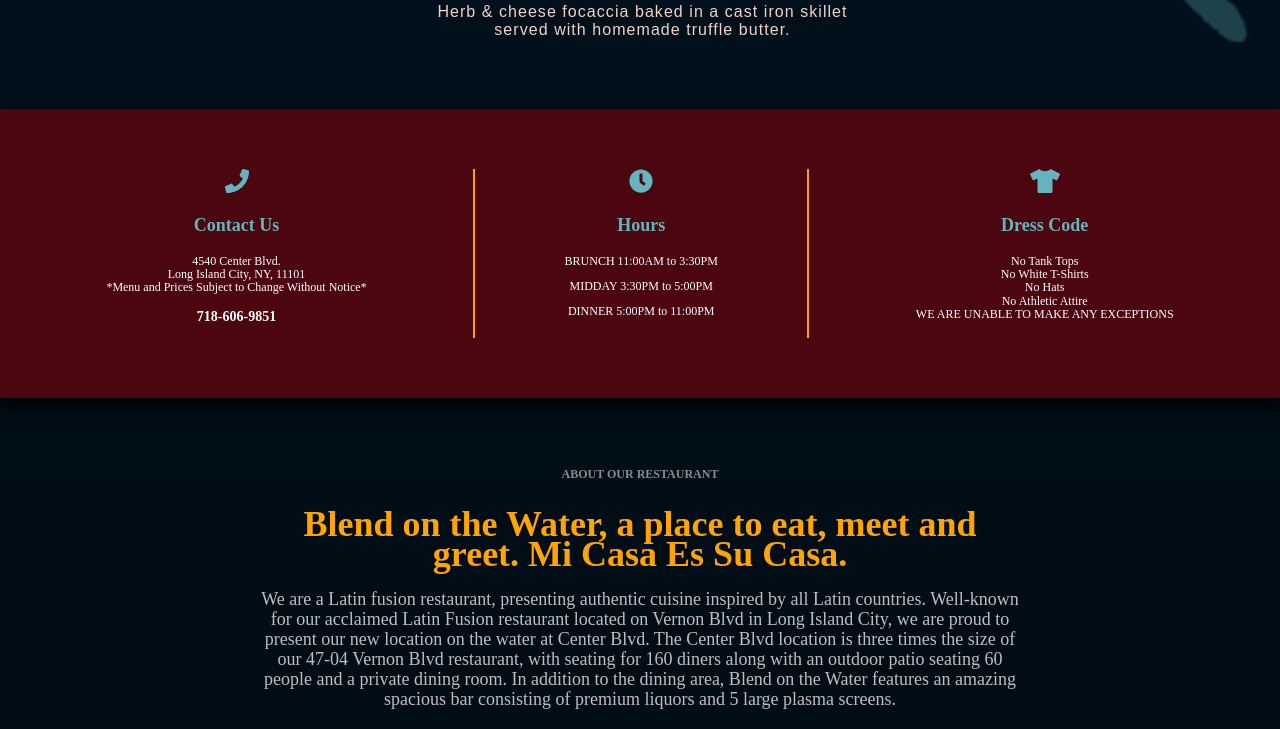
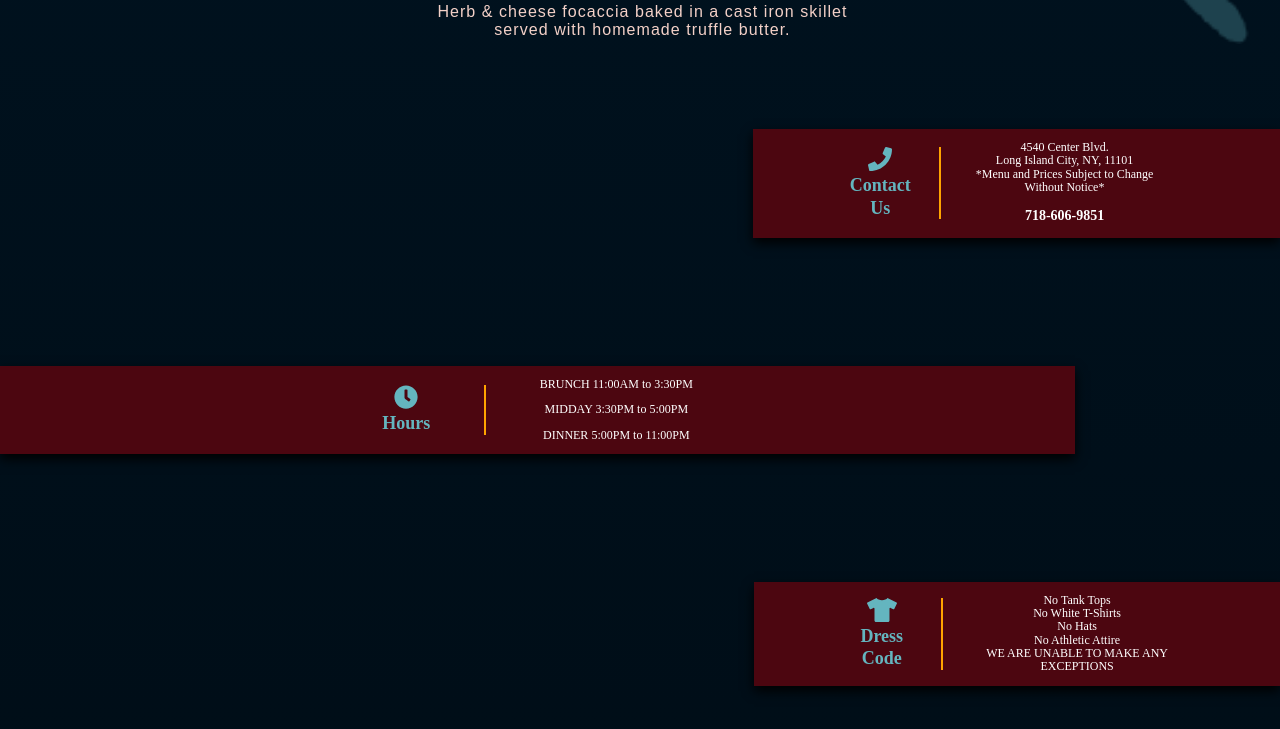
Before and after one commit to asrahman97/blendonthewater, a React (Create React App) app: page / in a window 1280 px wide. Shown: the part 2710-3439 px from the top of the page. Built offline with nearby package versions, Linux system fonts and the light colour scheme.

Commit message:
Responsiveness done

```diff
--- a/src/App.css
+++ b/src/App.css
@@ -577,6 +577,7 @@
 }
 footer h1{
   font-size: 20px;
+  color: #ffa400;
 }
 footer p {
   font-size: 10px;
@@ -690,8 +691,71 @@
     width: 35vw;
   }
 
+  .infobar {
+    background-color: transparent;
+    box-shadow: none;
+    display: flex;
+    flex-direction: column;
+  }
+
+  .infobar-hours {
+    border-right: none;
+    border-left: none;
+    max-width: 70%;
+    background-color: #4c0610;
+    display: flex;
+    align-items: center;
+    justify-content: center;
+    box-shadow: 0 5px 11px 0 black;
+  }
+
+  #info {
+    padding: 20px;
+    margin-bottom: -30px;
+  }
+
+  .infobar-address {
+    border-right: none;
+    border-left: none;
+    max-width: 70%;
+    background-color: #4c0610;
+    display: flex;
+    align-items: center;
+    align-content: center;
+    margin-bottom: 10%;
+    align-self: flex-end;
+    padding: 0 7% 0 7%;
+    box-shadow: 0 5px 11px 0 black;
+  }
+
+  #address-info {
+    max-width: 90%;
+  }
+
+  .infobar-dresscode {
+    border-right: none;
+    border-left: none;
+    max-width: 70%;
+    background-color: #4c0610;
+    display: flex;
+    align-items: center;
+    align-content: center;
+    margin-top: 10%;
+    align-self: flex-end;
+    padding: 0 7% 0 7%;
+    box-shadow: 0 5px 11px 0 black;
+  }
+
+  .logo-name-wrapper {
+    border-right: 2px solid #ffa400;
+    padding-right: 6%;
+    margin-right: 6%;
+    max-height: 50%;
+  }
+
   .infobar-title {
     font-size: 18px;
+    margin: 0;
   }
 
   .infobar-h3 {
@@ -701,4 +765,62 @@
   .infobar-pn {
     font-size: 14px;
   }
+
+  .about-title {
+    font-size: 25px;
+    line-height: 1.05;
+    width: 80%;
+  }
+
+  .about-body {
+    width: 90%;
+    line-height: 1.2;
+  }
+
+  .gallery-title {
+    font-size: 24px;
+  }
+
+  .gallery-body {
+    width: 90%;
+  }
+
+  #location {
+    width: 100vw;
+    display: flex;
+    flex-direction: column;
+    align-items: center;
+  }
+
+  #location h2 {
+    font-size: 30px;
+    margin-top: -10px;
+  }
+
+  #location p {
+    width: 80%;
+    text-align: center;
+    font-size: 16px;
+  }
+
+  footer {
+    width: 80%;
+    display: flex;
+    flex-direction: column;
+    align-items: center;
+    padding: 10%;
+  }
+
+  #reservations h1 {
+    font-size: 24px;
+  }
+
+  #reservations p {
+    font-size: 14px;
+    line-height: 1.5;
+  }
+
+  footer button {
+    margin-bottom: 40px;
+  }
 }
--- a/src/components/infoBar.js
+++ b/src/components/infoBar.js
@@ -13,25 +13,36 @@
     return (
       <div className="infobar" id="info">
         <div className="infobar-address">
+          <div className="logo-name-wrapper">
             <span className="icon-fa">{contact}</span>
             <h3 className="infobar-title">Contact Us</h3>
-          <h3 className="infobar-h3">
+          </div>
+          <div className="hours-wrapper">
+            <h3 className="infobar-h3" id="address-info">
               4540 Center Blvd. <br className="add-break" />
               Long Island City, NY, 11101 <br className="add-break" />
               *Menu and Prices Subject to Change Without Notice*{" "}
               <h3 className="infobar-pn">718-606-9851</h3>
             </h3>
           </div>
+        </div>
         <div className="infobar-hours" id="hours">
+          <div className="logo-name-wrapper">
             <span className="icon-fa">{hours}</span>{" "}
             <h3 className="infobar-title">Hours</h3>
+          </div>
+          <div className="hours-wrapper">
             <h3 className="infobar-h3">BRUNCH 11:00AM to 3:30PM</h3>
             <h3 className="infobar-h3">MIDDAY 3:30PM to 5:00PM</h3>
             <h3 className="infobar-h3">DINNER 5:00PM to 11:00PM</h3>
           </div>
+        </div>
         <div className="infobar-dresscode">
+          <div className="logo-name-wrapper">
             <span className="icon-fa">{dresscode}</span>{" "}
             <h3 className="infobar-title">Dress Code</h3>
+          </div>
+          <div className="hours-wrapper">
             <h3 className="infobar-h3">
               No Tank Tops
             <br className="add-break" />
@@ -45,6 +56,7 @@
           </h3>
           </div>
         </div>
+      </div>
     );
   }
 }
```
Lines whose indentation alone changed are shown as unchanged.
